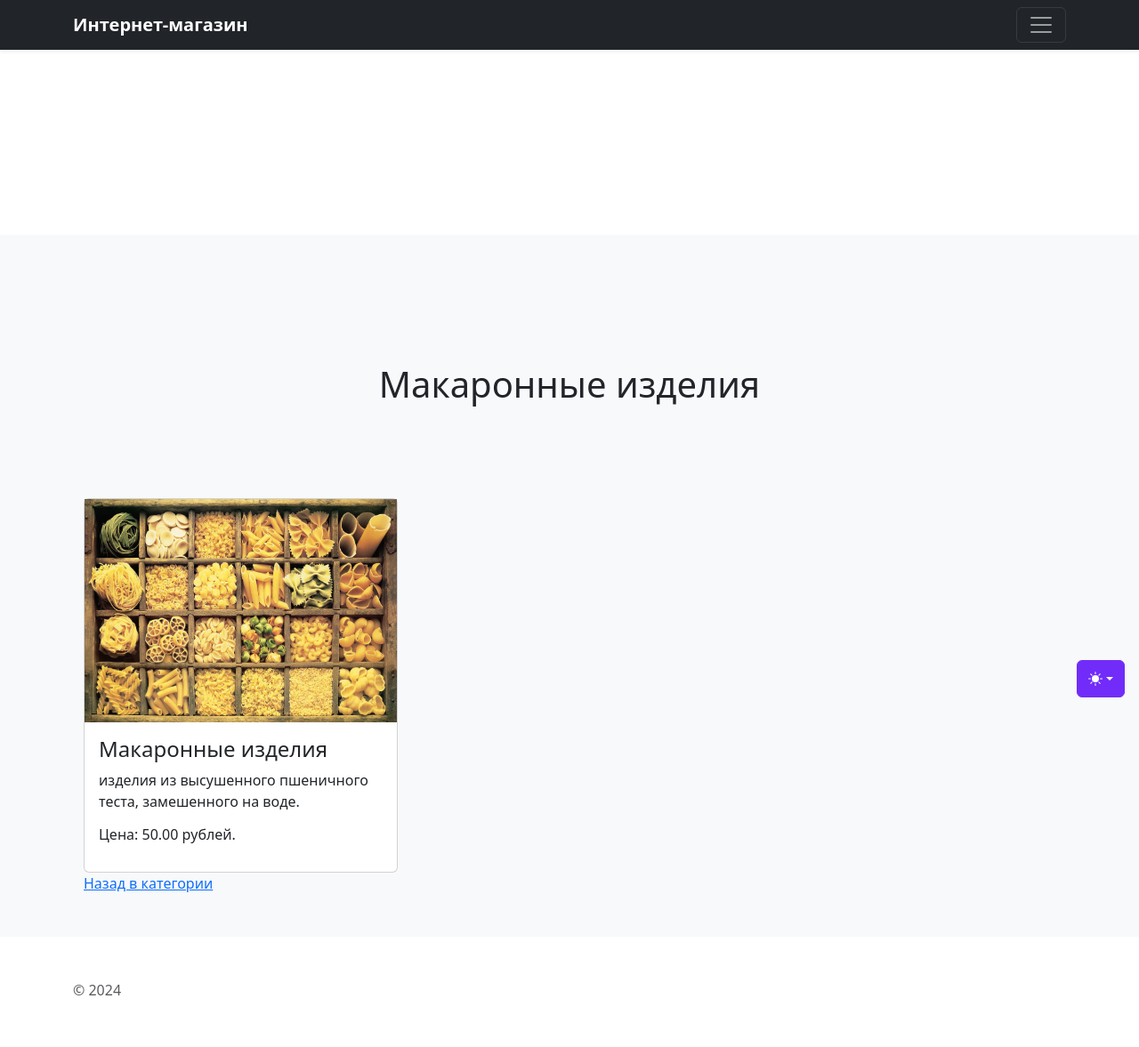
After one commit to AlexTalko/prjdj, a Django app: page /products/2/ in a window 1280 px wide. The commit adds this page. Shown: the whole page at 89% size. Run offline with Django 5.2, Linux system fonts and the light colour scheme; data comes from the database, SQL or seed files in the repository; some libraries are stand-ins or nearby versions.

Commit message:
upd templates

```diff
--- a/catalog/templates/catalog/includes/inc_main_menu.html
+++ b/catalog/templates/catalog/includes/inc_main_menu.html
@@ -4,7 +4,7 @@
             <div class="col">
                 <h4>Меню</h4>
                 <ul class="list-unstyled">
-                    <li><a href="{% url 'catalog:category_main_page' %}" class="text-white">Каталог</a></li>
+                    <li><a href="{% url 'catalog:category_list' %}" class="text-white">Каталог</a></li>
                     <li><a href="{% url 'catalog:contacts' %}" class="text-white">Свяжитесь с нами</a></li>
                 </ul>
             </div>
--- /dev/null
+++ b/catalog/templates/catalog/product_detail.html
@@ -0,0 +1,31 @@
+{% extends 'catalog/base.html' %}
+{% load my_tags %}
+{% block content %}
+<section class="py-5 text-center container">
+    <div class="row py-lg-5">
+        <div class="col-lg-6 col-md-8 mx-auto">
+            <h1 class="font-weight-bold">{{ object.name }}</h1>
+        </div>
+    </div>
+</section>
+<div class="container">
+    <div class="row row-cols-1 row-cols-sm-2 row-cols-md-3 g-3">
+        <div class="col">
+            <div class="card">
+                <img src="{{ object.image | media_filter }}">
+                <div class="card-body">
+                    <h4 class="card-title">{{ object.name }}</h4>
+                    <p class="card-text">
+                        {{ object.description }}
+                    <h6 class="text">Цена: {{ object.price }} рублей.</h6>
+                    </p>
+                </div>
+            </div>
+        </div>
+    </div>
+<a style="text-align:center" href="{% url 'catalog:category_list' %}" role="button">Назад в категории</a>
+</div>
+
+
+
+{% endblock %}
```
Also changed, not shown: catalog/templates/catalog/category_main_page.html (deleted, +0 -22 lines), catalog/templates/catalog/category_one.html (deleted, +0 -21 lines), catalog/templates/catalog/prod_info.html (deleted, +0 -21 lines).
